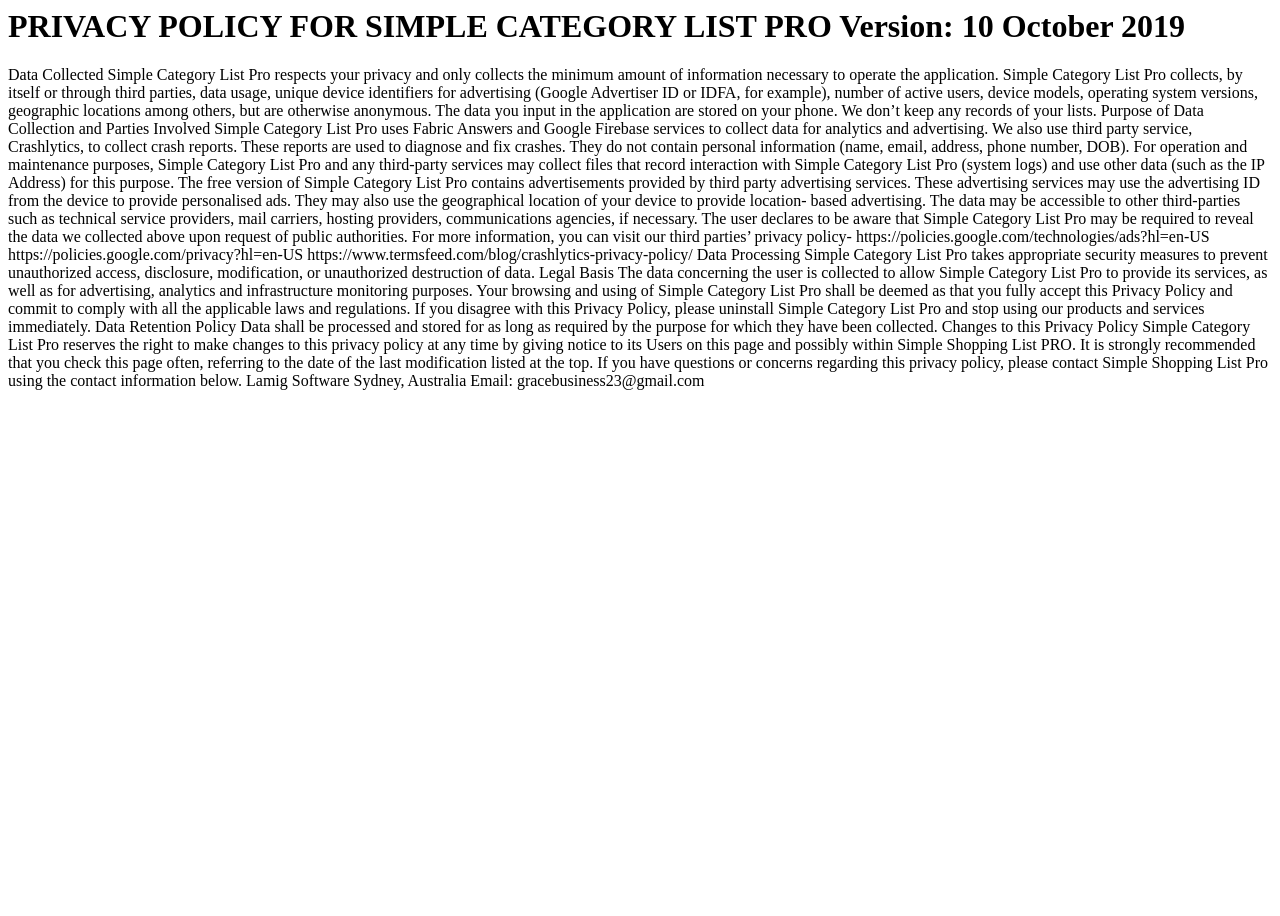
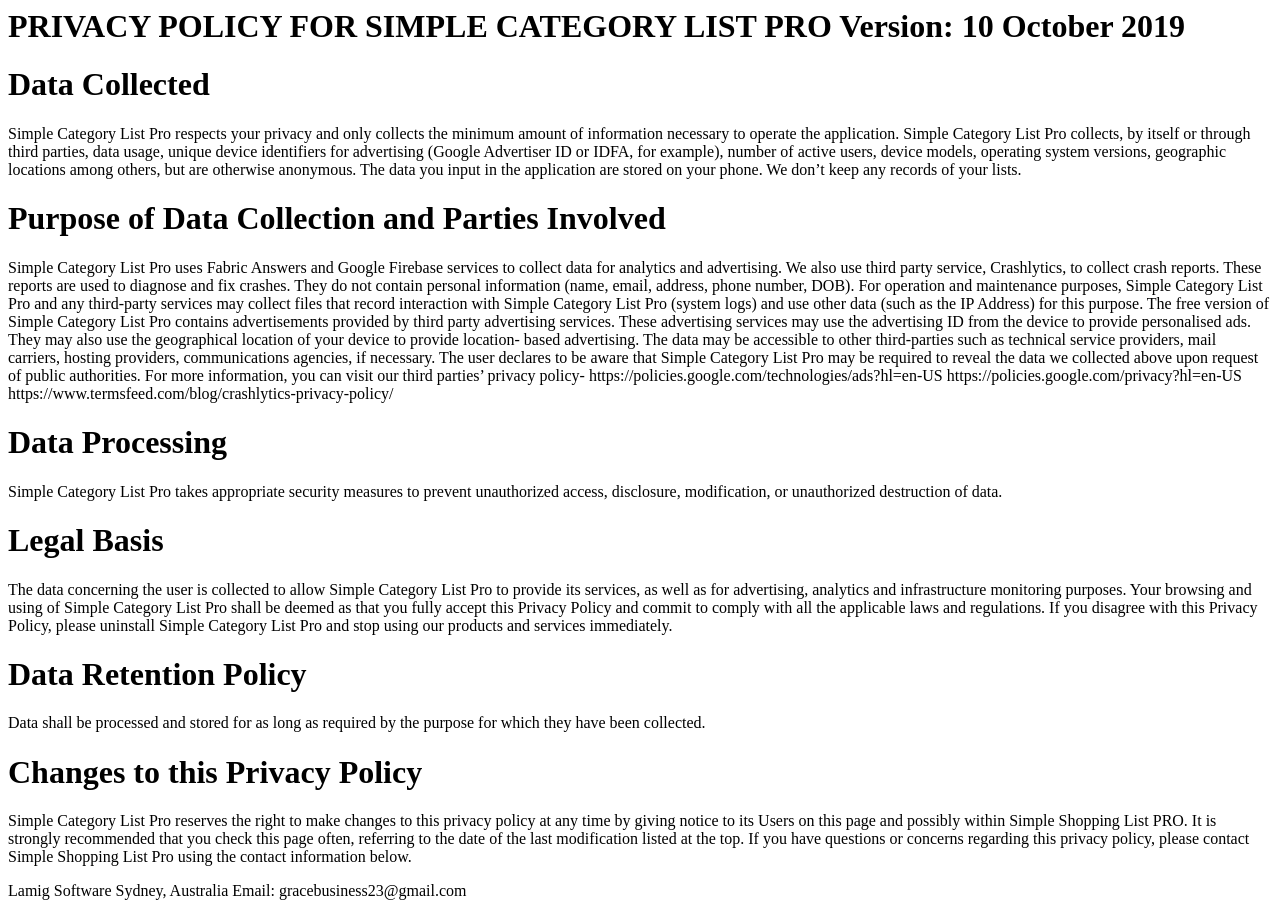
Before and after one commit to lamigsoftware/simple-category-list, a plain HTML site: page index.html in a window 1280 px wide. Before the commit the page ends 800 px from the top, so only its background shows below. Drawn offline with Linux system fonts and the light colour scheme.

Commit message:
Update index.html

```diff
--- a/index.html
+++ b/index.html
@@ -3,8 +3,11 @@
 Version: 10 October 2019
 </h1>
 
+<h1>
 Data Collected
+</h1>
 
+<p>
 Simple Category List Pro respects your privacy and only collects the minimum amount of information
 necessary to operate the application.
 Simple Category List Pro collects, by itself or through third parties, data usage, unique device
@@ -13,9 +16,13 @@
 anonymous.
 The data you input in the application are stored on your phone. We don’t keep any records of your
 lists.
+</p>
 
+<h1>
 Purpose of Data Collection and Parties Involved
+</h1>
 
+<p>
 Simple Category List Pro uses Fabric Answers and Google Firebase services to collect data for
 analytics and advertising.
 We also use third party service, Crashlytics, to collect crash reports. These reports are used to
@@ -36,35 +43,54 @@
 https://policies.google.com/technologies/ads?hl=en-US
 https://policies.google.com/privacy?hl=en-US
 https://www.termsfeed.com/blog/crashlytics-privacy-policy/
+</p>
 
+<h1>
 Data Processing
+</h1>
 
+<p>
 Simple Category List Pro takes appropriate security measures to prevent unauthorized access,
 disclosure, modification, or unauthorized destruction of data.
+</p>
 
+<h1>
 Legal Basis
+</h1>
 
+<p>
 The data concerning the user is collected to allow Simple Category List Pro to provide its services, as
 well as for advertising, analytics and infrastructure monitoring purposes.
 Your browsing and using of Simple Category List Pro shall be deemed as that you fully accept this
 Privacy Policy and commit to comply with all the applicable laws and regulations.
 If you disagree with this Privacy Policy, please uninstall Simple Category List Pro and stop using our
 products and services immediately.
+</p>
 
+<h1>
 Data Retention Policy
+</h1>
 
+<p>
 Data shall be processed and stored for as long as required by the purpose for which they have been
 collected.
+</p>
 
+<h1>
 Changes to this Privacy Policy
+</h1>
 
+<p>
 Simple Category List Pro reserves the right to make changes to this privacy policy at any time by
 giving notice to its Users on this page and possibly within Simple Shopping List PRO. It is strongly
 recommended that you check this page often, referring to the date of the last modification listed at
 the top.
 If you have questions or concerns regarding this privacy policy, please contact Simple Shopping List
 Pro using the contact information below.
+</p>
 
+<p>
 Lamig Software
 Sydney, Australia
 Email: gracebusiness23@gmail.com
+</p>
```
